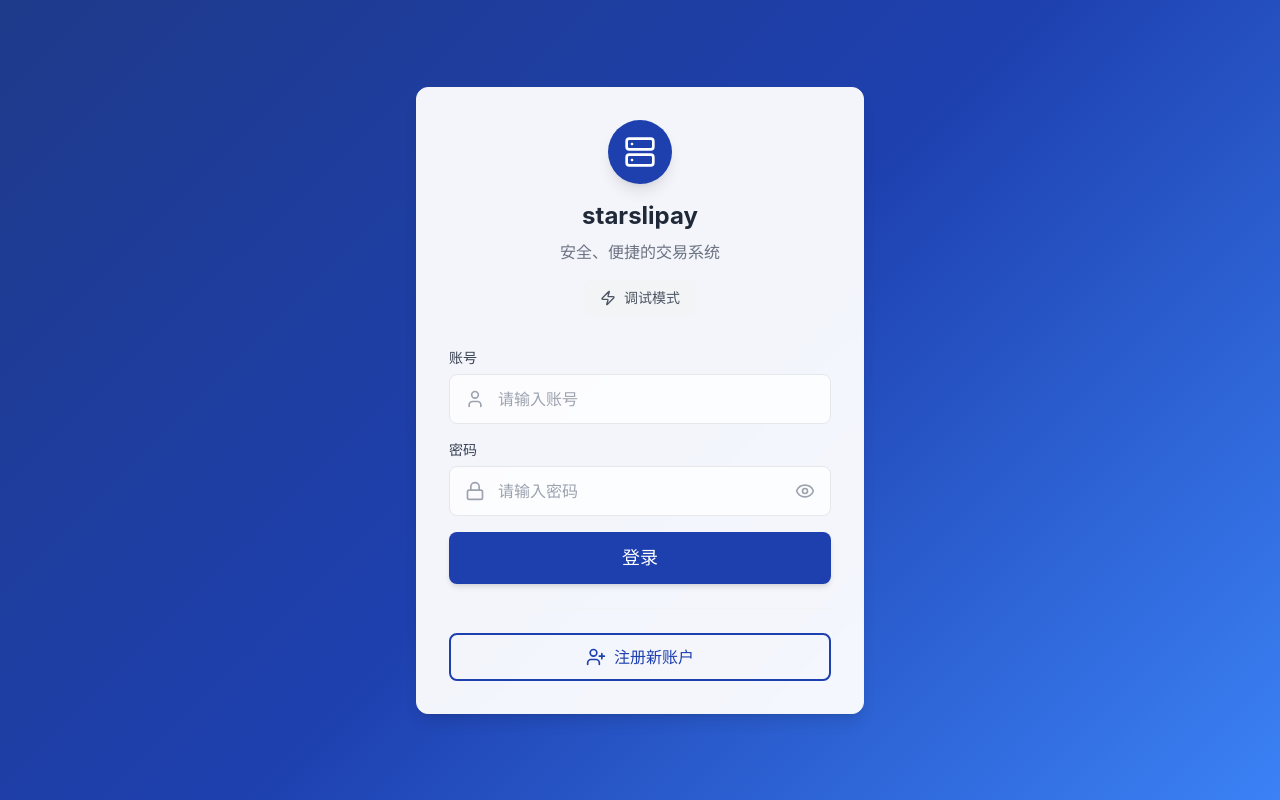
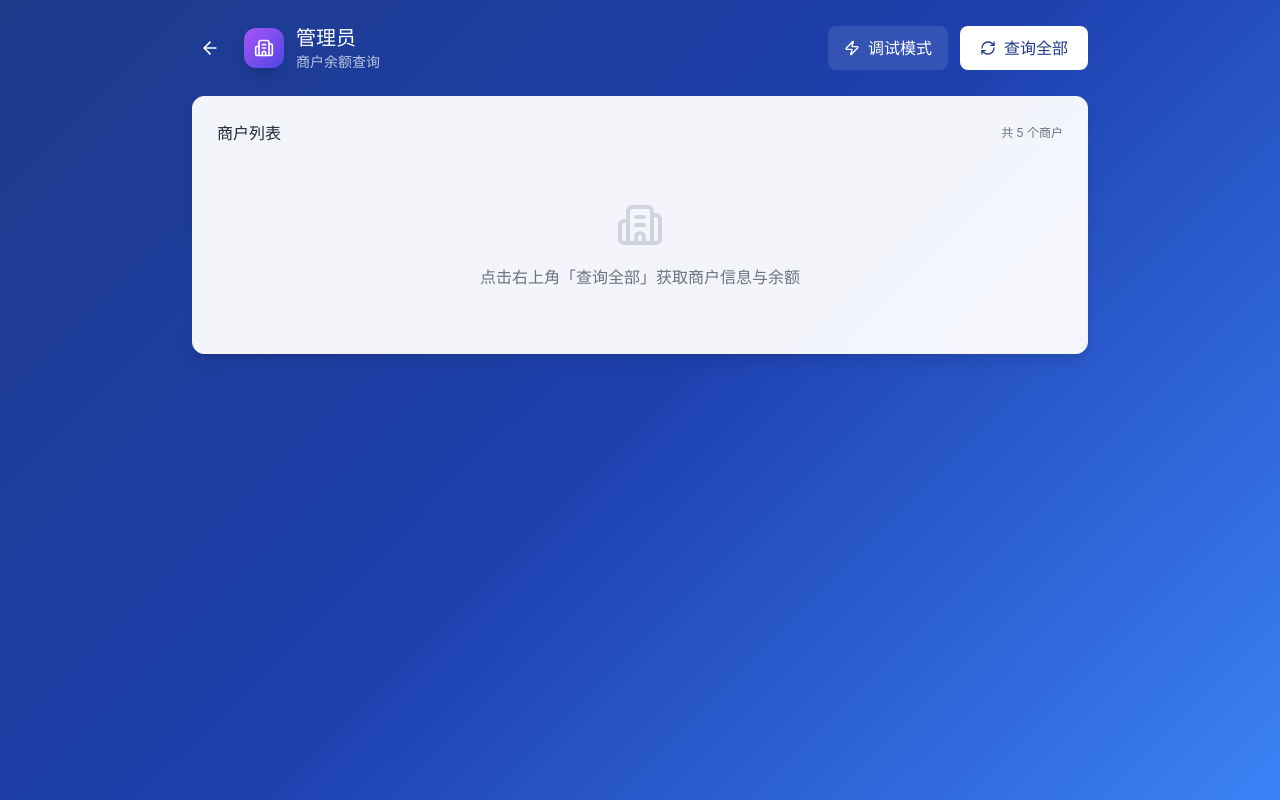
Before and after one commit to starslipay/web, a Vue app: page /admin in a window 1280 px wide. Before the commit this address led to /login. Built offline with nearby package versions, Linux system fonts and the light colour scheme.

Commit message:
支持管理界面查看商户余额

```diff
--- a/src/api/pay_gate.ts
+++ b/src/api/pay_gate.ts
@@ -16,6 +16,8 @@ import type {
   GetUserTokenRsp,
   GetUserFlowReq,
   GetUserFlowRsp,
+  GetMerchantBalanceInfoReq,
+  GetMerchantBalanceInfoRsp,
   C2CTransferPreReq,
   C2CTransferPreRsp,
   C2CTransferDoReq,
@@ -77,6 +79,10 @@ export const payGateApi = {
     return api.post('/api/pay_gate/get_user_flow', req) as unknown as GetUserFlowRsp
   },
 
+  getMerchantBalanceInfo: async (req: GetMerchantBalanceInfoReq): Promise<GetMerchantBalanceInfoRsp> => {
+    return api.post('/api/pay_gate/get_merchant_balance_info', req) as unknown as GetMerchantBalanceInfoRsp
+  },
+
   c2cTransferPre: async (req: C2CTransferPreReq): Promise<C2CTransferPreRsp> => {
     return api.post('/api/pay_gate/c2c_transfer_pre', req) as unknown as C2CTransferPreRsp
   },
--- a/src/api/types.ts
+++ b/src/api/types.ts
@@ -103,6 +103,20 @@ export interface GetUserFlowRsp {
   next_offset: number
   end_flag: number
   UserFlowList: UserFlow[]
+}
+
+// 查询商户余额(单个), 后端接口 /get_merchant_balance_info
+export interface GetMerchantBalanceInfoReq {
+  merchant_id: string // 商户ID
+  qry_mode: number // 查询模式: 1=从库, 2=主库(必须传1或2, 否则后端报qry_mode is invalid)
+}
+
+export interface GetMerchantBalanceInfoRsp {
+  merchant_id: string // 商户ID
+  merchant_uid: number // 商户用户UID
+  merchant_name: string // 商户名称
+  balance: number // 余额, 单位分
+  cur_type: number // 币种类型
 }
 
 export interface C2CTransferPreReq {
--- /dev/null
+++ b/src/pages/AdminPage.vue
@@ -0,0 +1,217 @@
+<script setup lang="ts">
+import { ref, reactive } from 'vue'
+import { useRouter } from 'vue-router'
+import { payGateApi } from '@/api/pay_gate'
+import type { GetMerchantBalanceInfoRsp } from '@/api/types'
+import { ArrowLeft, RefreshCw, Building2, Wallet, Loader2, Zap } from 'lucide-vue-next'
+import { useDebugStore } from '@/stores/debug'
+
+const router = useRouter()
+const debugStore = useDebugStore()
+
+// 系统已有的商户ID列表(后端user_mgr mock数据, 无列表接口故前端硬编码)
+const MERCHANT_IDS = [
+  '2000000000', // starslipay虚拟商城商户
+  '3000000000', // 淘宝商户
+  '4000000000', // 京东商户
+  '5000000000', // 拼多多商户
+  '6000000000', // 抖音商户
+]
+
+const loading = ref(false)
+const results = ref<MerchantBalanceRow[]>([])
+const toast = reactive({
+  show: false,
+  message: '',
+  type: 'success' as 'success' | 'error' | 'warning',
+})
+
+const showToast = (message: string, type: 'success' | 'error' | 'warning') => {
+  toast.message = message
+  toast.type = type
+  toast.show = true
+  setTimeout(() => {
+    toast.show = false
+  }, 3000)
+}
+
+// 查询结果行(成功或失败)
+interface MerchantBalanceRow {
+  merchant_id: string
+  merchant_uid?: number
+  merchant_name?: string
+  balance?: number
+  cur_type?: number
+  success: boolean
+  error?: string
+}
+
+// 金额分转元
+const fenToYuan = (fen?: number): string => {
+  if (fen === undefined || fen === null) return '-'
+  const yuan = fen / 100
+  return yuan.toLocaleString('zh-CN', { minimumFractionDigits: 2, maximumFractionDigits: 2 })
+}
+
+const goBack = () => {
+  router.push('/dashboard')
+}
+
+// 批量查询所有商户余额
+const queryAllMerchants = async () => {
+  loading.value = true
+  results.value = []
+  try {
+    const settled = await Promise.allSettled(
+      MERCHANT_IDS.map(id => payGateApi.getMerchantBalanceInfo({ merchant_id: id, qry_mode: 2 }))
+    )
+    const rows: MerchantBalanceRow[] = MERCHANT_IDS.map((id, idx) => {
+      const result = settled[idx]
+      if (result.status === 'fulfilled') {
+        const rsp = result.value as GetMerchantBalanceInfoRsp
+        return {
+          merchant_id: id,
+          merchant_uid: rsp.merchant_uid,
+          merchant_name: rsp.merchant_name,
+          balance: rsp.balance,
+          cur_type: rsp.cur_type,
+          success: true,
+        }
+      }
+      return {
+        merchant_id: id,
+        success: false,
+        error: (result.reason as Error)?.message || '查询失败',
+      }
+    })
+    results.value = rows
+    const successCount = rows.filter(r => r.success).length
+    if (successCount === rows.length) {
+      showToast(`成功查询 ${successCount} 个商户余额`, 'success')
+    } else {
+      showToast(`成功 ${successCount} 个, 失败 ${rows.length - successCount} 个`, 'warning')
+    }
+  } catch (error) {
+    showToast('查询失败: ' + (error as Error).message, 'error')
+  } finally {
+    loading.value = false
+  }
+}
+</script>
+
+<template>
+  <div class="min-h-screen p-6">
+    <div class="max-w-4xl mx-auto">
+      <!-- 页头 -->
+      <header class="flex items-center justify-between mb-6 animate-fade-in">
+        <div class="flex items-center gap-4">
+          <button
+            @click="goBack"
+            class="p-2 hover:bg-white/10 text-white rounded-lg transition-colors"
+          >
+            <ArrowLeft class="w-5 h-5" />
+          </button>
+          <div class="flex items-center gap-3">
+            <div class="w-10 h-10 bg-gradient-to-br from-purple-500 to-indigo-600 rounded-xl flex items-center justify-center shadow-lg">
+              <Building2 class="w-5 h-5 text-white" />
+            </div>
+            <div>
+              <h1 class="text-xl font-bold text-white">管理员</h1>
+              <p class="text-sm text-white/70">商户余额查询</p>
+            </div>
+          </div>
+        </div>
+        <div class="flex items-center gap-3">
+          <button
+            @click="debugStore.toggleDebugMode"
+            :class="[
+              'flex items-center gap-2 px-4 py-2.5 rounded-lg font-medium transition-all',
+              debugStore.isDebugMode
+                ? 'bg-yellow-400 text-yellow-900 shadow-lg shadow-yellow-400/30'
+                : 'bg-white/10 text-white hover:bg-white/20'
+            ]"
+          >
+            <Zap class="w-4 h-4" />
+            {{ debugStore.isDebugMode ? '调试中' : '调试模式' }}
+          </button>
+          <button
+            @click="queryAllMerchants"
+            :disabled="loading"
+            class="flex items-center gap-2 px-5 py-2.5 bg-white text-primary-700 rounded-lg font-medium hover:bg-gray-100 transition-colors disabled:opacity-50"
+          >
+            <Loader2 v-if="loading" class="w-4 h-4 animate-spin" />
+            <RefreshCw v-else class="w-4 h-4" />
+            {{ loading ? '查询中...' : '查询全部' }}
+          </button>
+        </div>
+      </header>
+
+      <!-- 商户列表 -->
+      <div class="card p-6 animate-slide-up">
+        <div class="flex items-center justify-between mb-4">
+          <h3 class="font-semibold text-gray-800">商户列表</h3>
+          <span class="text-xs text-gray-500">共 {{ MERCHANT_IDS.length }} 个商户</span>
+        </div>
+
+        <div v-if="results.length === 0 && !loading" class="text-center py-10">
+          <Building2 class="w-12 h-12 text-gray-300 mx-auto" />
+          <p class="text-gray-500 mt-4">点击右上角「查询全部」获取商户信息与余额</p>
+        </div>
+
+        <div v-else class="space-y-3">
+          <div
+            v-for="row in results"
+            :key="row.merchant_id"
+            class="p-4 rounded-lg border transition-colors"
+            :class="row.success ? 'bg-gray-50 border-gray-200' : 'bg-red-50 border-red-200'"
+          >
+            <div class="flex items-start justify-between gap-4">
+              <div class="flex items-center gap-3 min-w-0">
+                <div
+                  class="w-10 h-10 rounded-lg flex items-center justify-center flex-shrink-0"
+                  :class="row.success ? 'bg-green-100' : 'bg-red-100'"
+                >
+                  <Wallet class="w-5 h-5" :class="row.success ? 'text-green-600' : 'text-red-600'" />
+                </div>
+                <div class="min-w-0">
+                  <p class="text-sm font-medium text-gray-800">
+                    {{ row.merchant_name || '-' }}
+                  </p>
+                  <p class="text-xs text-gray-500">
+                    商户ID: <span class="font-mono">{{ row.merchant_id }}</span>
+                    <span v-if="row.merchant_uid" class="ml-2">
+                      商户UID: <span class="font-mono">{{ row.merchant_uid }}</span>
+                    </span>
+                  </p>
+                </div>
+              </div>
+              <div v-if="row.success" class="text-right flex-shrink-0">
+                <p class="text-lg font-bold text-blue-600">¥{{ fenToYuan(row.balance) }}</p>
+                <p class="text-xs text-gray-500">余额</p>
+              </div>
+              <div v-else class="text-right flex-shrink-0">
+                <p class="text-sm text-red-600 font-medium">查询失败</p>
+                <p class="text-xs text-red-400">{{ row.error }}</p>
+              </div>
+            </div>
+          </div>
+        </div>
+      </div>
+    </div>
+
+    <!-- Toast -->
+    <Transition name="toast">
+      <div
+        v-if="toast.show"
+        :class="[
+          'toast',
+          toast.type === 'success' ? 'toast-success' : '',
+          toast.type === 'error' ? 'toast-error' : '',
+          toast.type === 'warning' ? 'toast-warning' : '',
+        ]"
+      >
+        {{ toast.message }}
+      </div>
+    </Transition>
+  </div>
+</template>
--- a/src/pages/DashboardPage.vue
+++ b/src/pages/DashboardPage.vue
@@ -3,7 +3,7 @@ import { ref, onMounted, onUnmounted, watch, computed } from 'vue'
 import { useRouter } from 'vue-router'
 import { useAuthStore } from '@/stores/auth'
 import { useDebugStore } from '@/stores/debug'
-import { LogOut, User, Banknote, ArrowRightLeft, RefreshCw, Wallet, Building, ChevronDown, X, Plus, FileText, Zap, ArrowUpFromLine, Search, Clock, AlertTriangle, ShoppingCart, ClipboardList, ReceiptText } from 'lucide-vue-next'
+import { LogOut, User, Banknote, ArrowRightLeft, RefreshCw, Wallet, Building, ChevronDown, X, Plus, FileText, Zap, ArrowUpFromLine, Search, Clock, AlertTriangle, ShoppingCart, ClipboardList, ReceiptText, Building2 } from 'lucide-vue-next'
 
 const router = useRouter()
 const authStore = useAuthStore()
@@ -127,6 +127,10 @@ const goToQueryOrder = () => {
 
 const goToQueryC2BBill = () => {
   router.push('/query-c2b-bill')
+}
+
+const goToAdmin = () => {
+  router.push('/admin')
 }
 
 const goToRegister = () => {
@@ -456,6 +460,18 @@ onUnmounted(() => {
               <h3 class="font-semibold text-gray-800">查询C2B单据</h3>
               <p class="text-sm text-gray-500 mt-1">按交易单号查C2B单</p>
             </button>
+
+            <button
+              @click="goToAdmin"
+              class="card p-6 text-left hover:shadow-xl transition-all duration-200 hover:-translate-y-1 group animate-slide-up"
+              style="animation-delay: 1.1s"
+            >
+              <div class="w-12 h-12 bg-gradient-to-br from-purple-500 to-indigo-600 rounded-xl flex items-center justify-center mb-4 group-hover:scale-110 transition-transform">
+                <Building2 class="w-6 h-6 text-white" />
+              </div>
+              <h3 class="font-semibold text-gray-800">管理员</h3>
+              <p class="text-sm text-gray-500 mt-1">商户余额查询</p>
+            </button>
           </div>
         </div>
 
--- a/src/router/index.ts
+++ b/src/router/index.ts
@@ -104,6 +104,12 @@ const routes: RouteRecordRaw[] = [
     meta: { requiresAuth: false },
   },
   {
+    path: '/admin',
+    name: 'admin',
+    component: () => import('@/pages/AdminPage.vue'),
+    meta: { requiresAuth: false },
+  },
+  {
     path: '/:pathMatch(.*)*',
     redirect: '/',
   },
```
